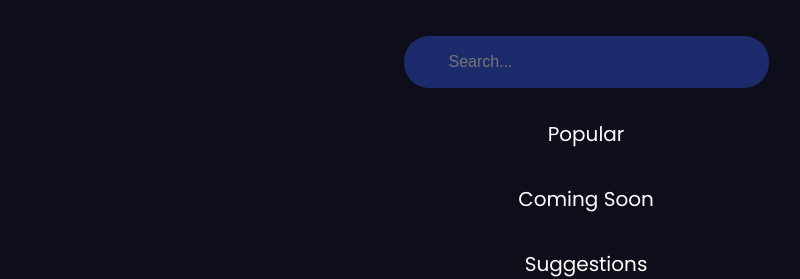
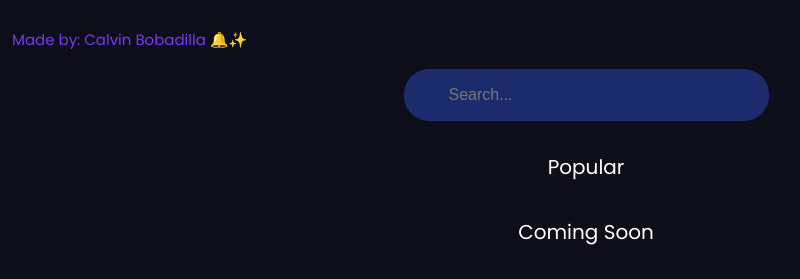
Before and after one commit to CalvinRBobadillaF/MultimediaRecords, a plain HTML site: page index.html in a window 1280 px wide. Shown: the top 279 px of the page, 104-904 px from the left. Drawn offline with Linux system fonts and the light colour scheme; no server answers.

Commit message:
Water Mark added.

```diff
--- a/index.html
+++ b/index.html
@@ -16,7 +16,8 @@
     <div class="Header-div">
       <p id="date">May 28 10:12am</p>
       <p>Discover all...</p>
-      <div class="icons">🔔✨</div>
+      <a href="https://github.com/CalvinRBobadillaF" class="waterMark">Made by: Calvin Bobadilla 🔔✨</a>
+      <div class="icons"></div>
       <div class="search-bar" id="search-bar">
         <svg class="search-icon" xmlns="http://www.w3.org/2000/svg" width="18" height="18" fill="white" viewBox="0 0 24 24">
           <path d="M21.53 20.47l-4.82-4.82A7.94 7.94 0 0018 10a8 8 0 10-8 8 7.94 7.94 0 005.65-2.29l4.82 4.82a.75.75 0 101.06-1.06zM4 10a6 6 0 1112 0 6 6 0 01-12 0z"/>
--- a/styles.css
+++ b/styles.css
@@ -32,6 +32,11 @@ body {
 
 }
 
+.waterMark {
+  font-size: 1.5rem;
+  text-decoration: none;
+  color: #7a36fa;
+}
 
 
 img:hover {
```
